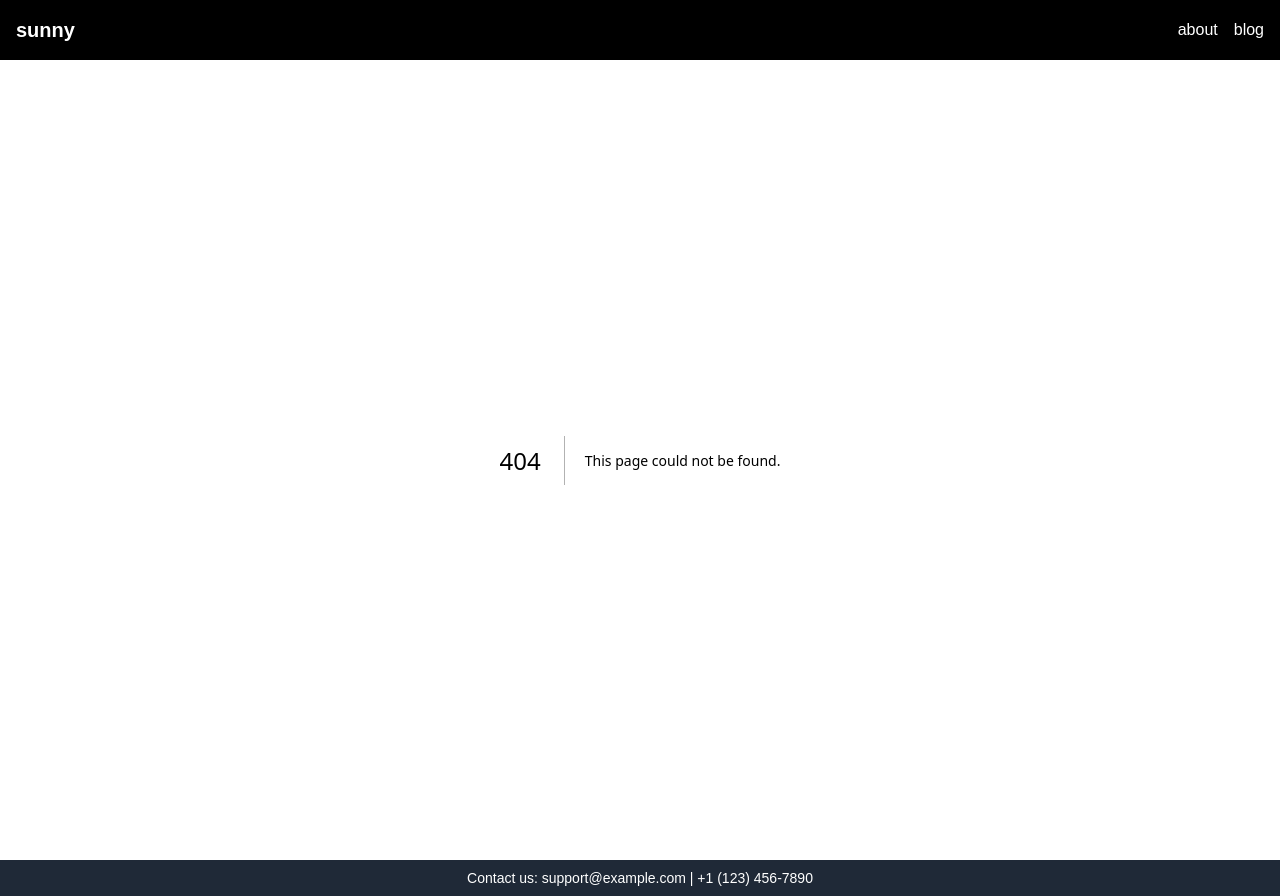
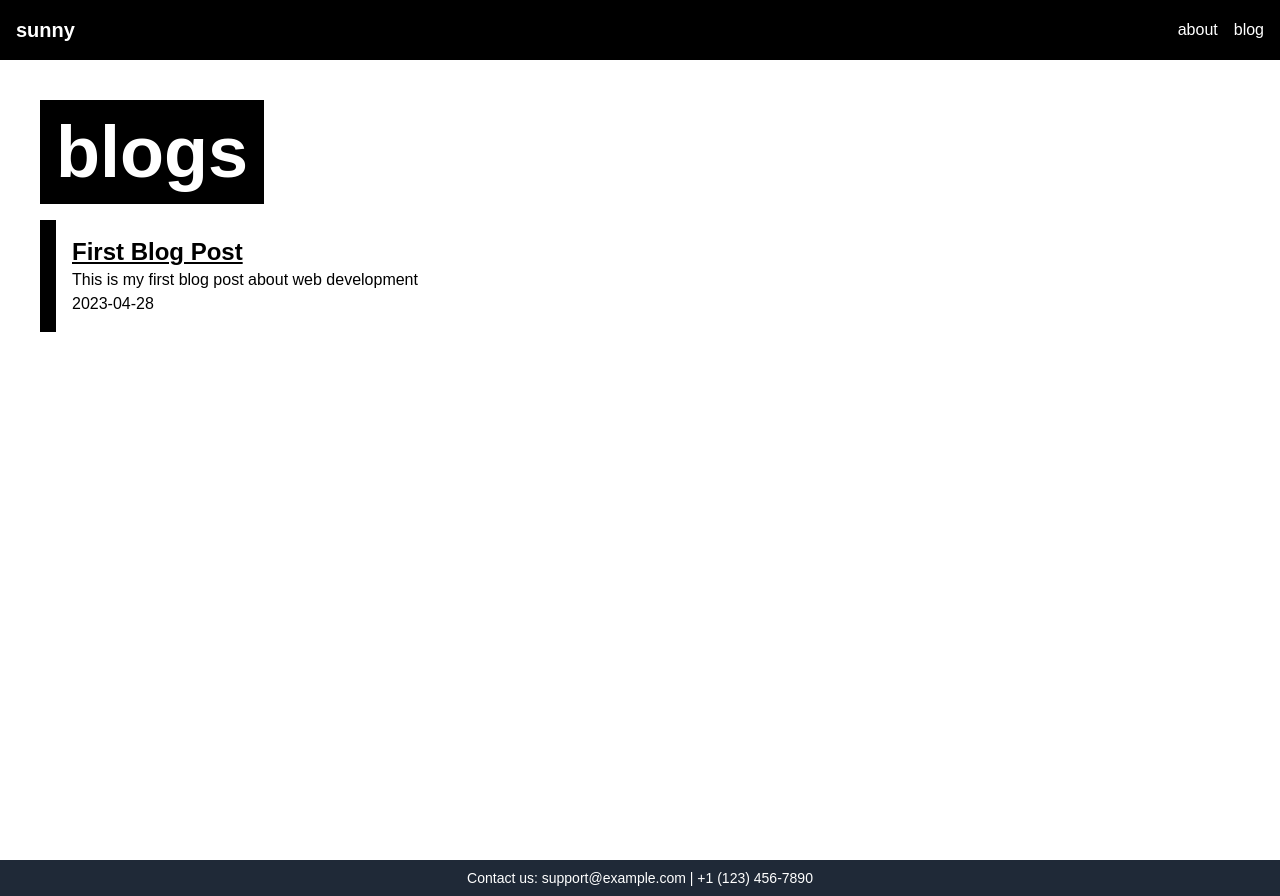
Before and after one commit to PunnyBunny/punnybunny.github.io, a Next.js app: page /blog in a window 1280 px wide. Before the commit this address had no page. Built offline with nearby package versions, Linux system fonts and the light colour scheme; a web font is replaced by a local one.

Commit message:
add blogs structure with markdown to html compiler

```diff
--- /dev/null
+++ b/content/blogs/test.md
@@ -0,0 +1,9 @@
+---
+title: "First Blog Post"
+date: "2023-04-28"
+description: "This is my first blog post about web development"
+---
+
+# My First Blog Post
+
+This is the content of my first blog post. You can write **Markdown** here!
--- a/package.json
+++ b/package.json
@@ -11,6 +11,8 @@
   "dependencies": {
     "@heroicons/react": "^2.2.0",
     "@tailwindcss/postcss": "^4.0.17",
+    "gray-matter": "^4.0.3",
+    "micromark": "^4.0.2",
     "next": "^15.3.0",
     "react": "^19.0.0",
     "react-dom": "^19.0.0"
--- /dev/null
+++ b/src/app/blog/[slug]/page.tsx
@@ -0,0 +1,28 @@
+import { getBlogBySlug, getBlogSlugs } from "@/data/blog/blogutils";
+
+interface BlogProps {
+  params: Promise<{ slug: string }>;
+}
+
+const Blog: React.FC<BlogProps> = async ({ params }) => {
+  const { slug } = await params;
+  const blog = getBlogBySlug(slug);
+  return (
+    <div className="p-10 flex flex-col gap-4 min-h-screen">
+      <div className="bg-black text-white p-4 w-fit">
+        <h1 className="text-7xl font-bold">{blog.title}</h1>
+        <p>{blog.date}</p>
+      </div>
+      <div className="prose max-w-none">{blog.content}</div>
+    </div>
+  );
+};
+export default Blog;
+
+// This function generates static paths for the dynamic route
+// It is used to pre-render pages at build time
+export async function generateStaticParams() {
+  return getBlogSlugs().map((slug) => ({ slug }));
+}
+
+export const dynamicParams = false; // Disable dynamic params for this route
--- /dev/null
+++ b/src/app/blog/page.tsx
@@ -0,0 +1,32 @@
+import { getBlogBySlug, getBlogSlugs } from "@/data/blog/blogutils";
+import Link from "next/link";
+
+const Blogs: React.FC = () => {
+  return (
+    <div className="p-10 flex flex-col gap-4 min-h-screen">
+      <div className="bg-black text-white p-4 w-fit">
+        <h1 className="text-7xl font-bold">blogs</h1>
+      </div>
+      {getBlogSlugs().map((slug) => {
+        const blog = getBlogBySlug(slug);
+        return (
+          <div key={slug} className="flex flex-row">
+            <div className="bg-black p-2 w-min" />
+            <div className="flex flex-col p-4">
+              <Link
+                className="underline hover:no-underline"
+                href={`/blog/${slug}`}
+              >
+                <h1 className="text-2xl font-bold">{blog.title}</h1>
+              </Link>
+              <p>{blog.description}</p>
+              <p>{blog.date}</p>
+            </div>
+          </div>
+        );
+      })}
+    </div>
+  );
+};
+
+export default Blogs;
--- /dev/null
+++ b/src/data/blog/blogutils.ts
@@ -0,0 +1,27 @@
+import fs from "fs";
+import path from "path";
+import matter from "gray-matter";
+
+const blogsDirectory = path.join(process.cwd(), "content/blogs");
+
+export function getBlogSlugs() {
+  return fs
+    .readdirSync(blogsDirectory)
+    .map((file) => file.replace(/\.md$/, ""));
+}
+
+export function getBlogBySlug(slug: string) {
+  const filePath = path.join(blogsDirectory, `${slug}.md`);
+  const fileContents = fs.readFileSync(filePath, "utf8");
+
+  // Parse metadata and content
+  const { data, content } = matter(fileContents);
+
+  return {
+    slug,
+    title: data.title,
+    date: data.date,
+    description: data.description,
+    content,
+  };
+}
```
Also changed, not shown: 1 other file (tests, documents, lock files or other folders).
